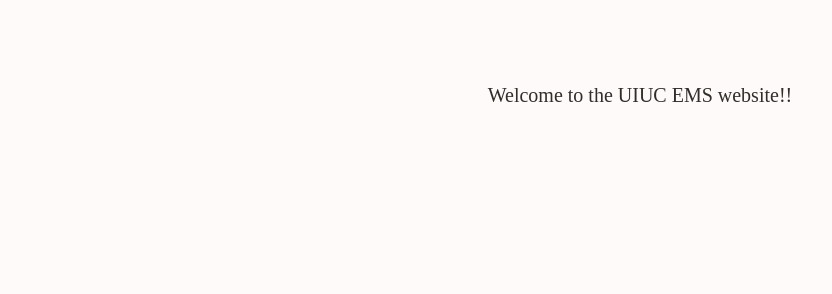
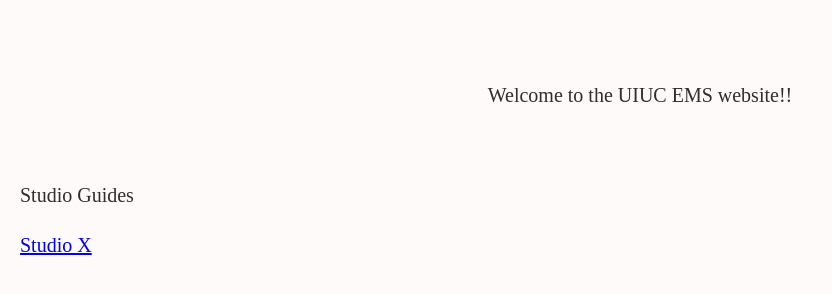
Before and after one commit to uiuc-ems-admin/uiuc-ems-admin.github.io, a plain HTML site: page index.html in a window 1280 px wide. Shown: the whole page, without its empty margins (0-832 px from the left). Drawn offline with Linux system fonts and the light colour scheme.

Commit message:
Update index.html

```diff
--- a/index.html
+++ b/index.html
@@ -4,7 +4,7 @@
         <meta charset="utf-8">
         <meta name="viewport" content="width=device-width, initial-scale=1">
 
-        <title>506 Presentation</title>
+        <title>UIUC EMS</title>
     </head>
     <style>
         body{
@@ -37,5 +37,8 @@
             Welcome to the UIUC EMS website!!
             </center>
         </p>
+        <br>
+        <p>Studio Guides</p>
+        <a href="quick-start-guides/studio-x.pdf">Studio X</a>
     </body>
 </html>
```
